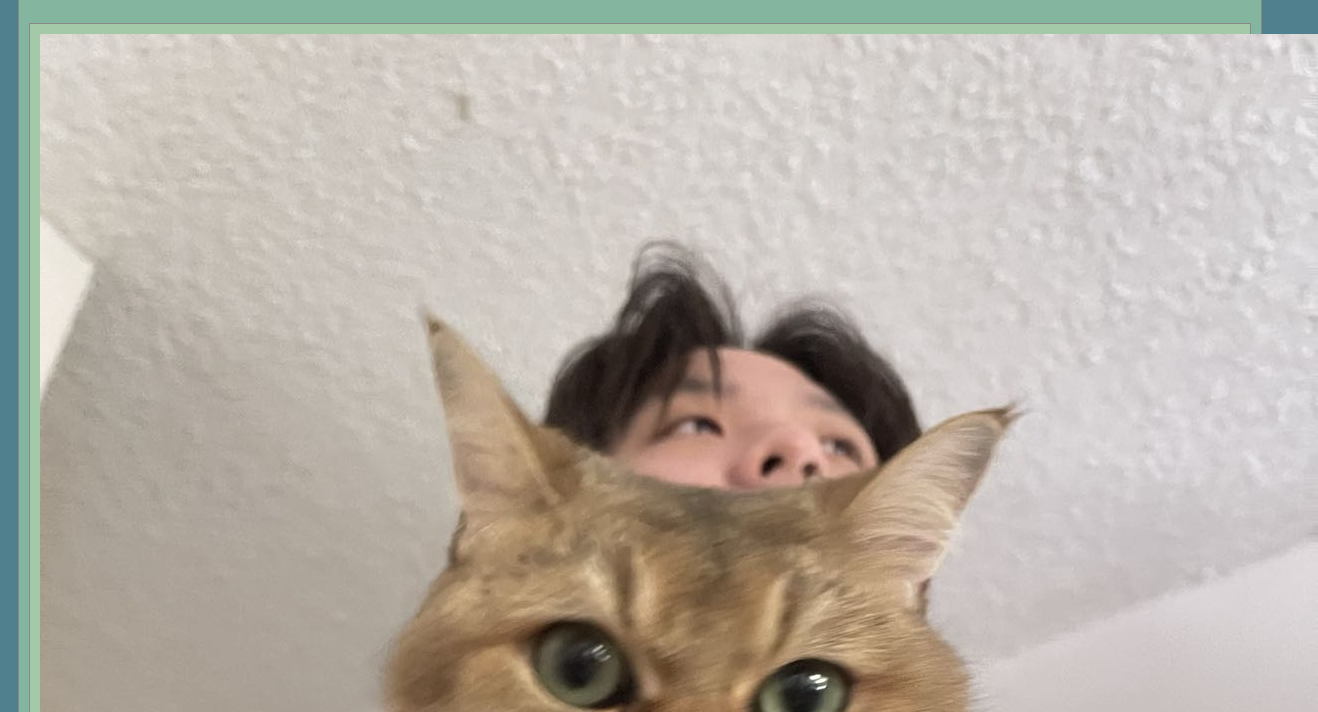
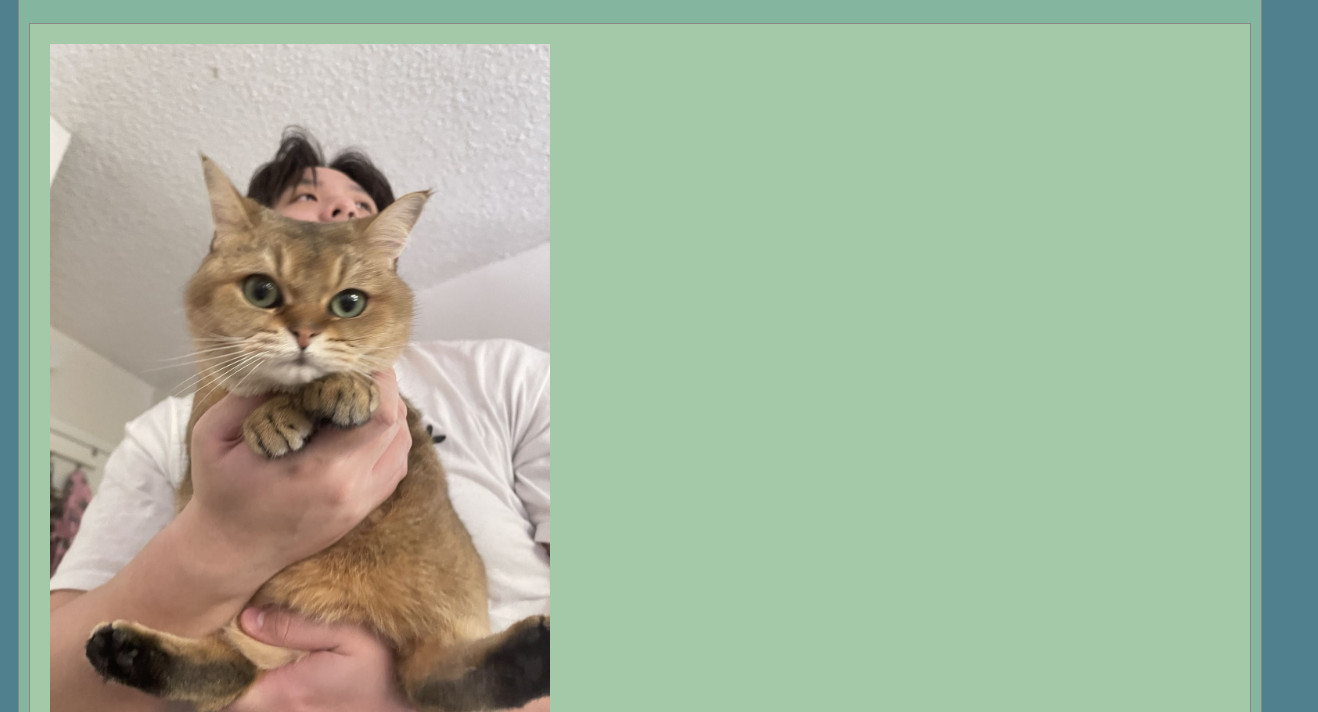
Before and after one commit to jiexiner/Art101, a plain HTML site: page index.html in a window 1280 px wide. Shown: the part 88-800 px from the top of the page, 1318 px wide, since content can reach past the window. Drawn offline with Linux system fonts and the light colour scheme.

Commit message:
Update homepage.css

```diff
--- a/css/homepage.css
+++ b/css/homepage.css
@@ -1,6 +1,6 @@
 /* this css file will only style the homepage of our site */
 
-.cat-photo {
+.my-portrait {
   margin: 10px;
-  max-width: 500px;
+  width: 500px;
 }
```
